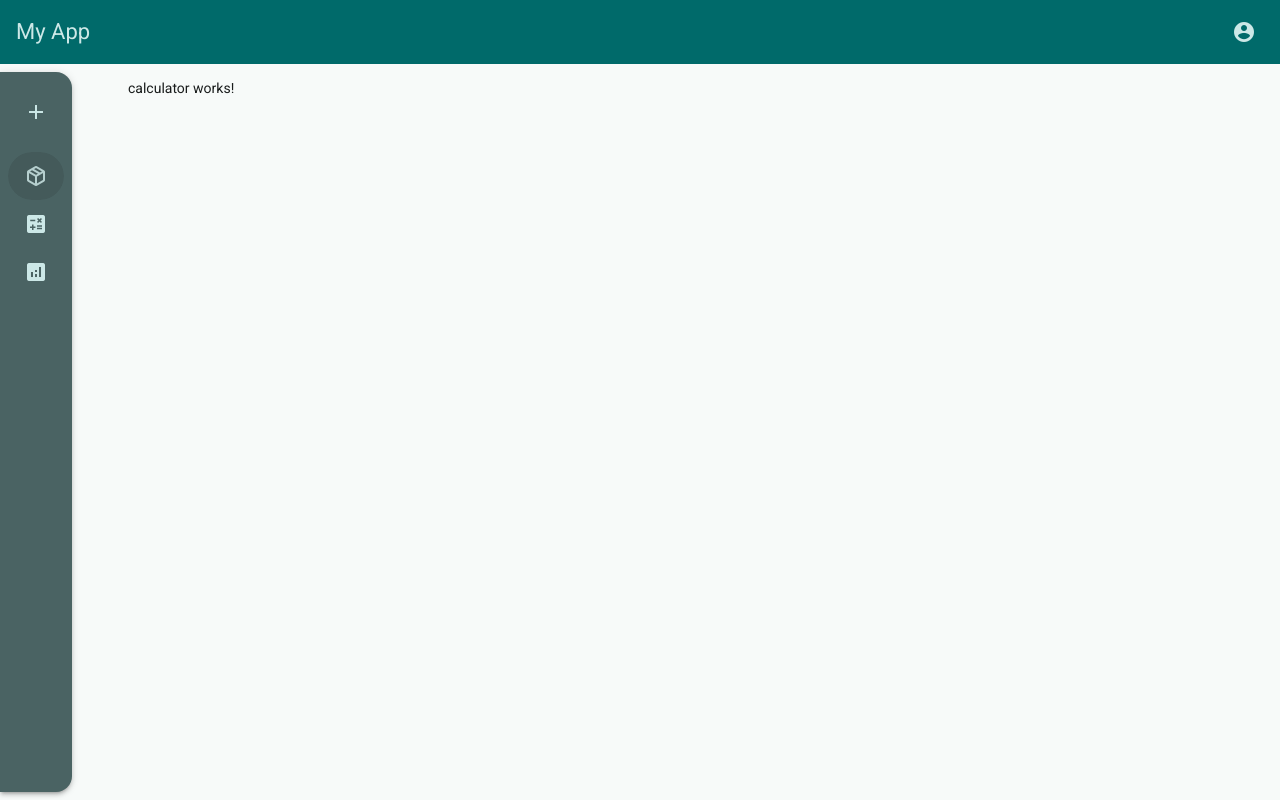
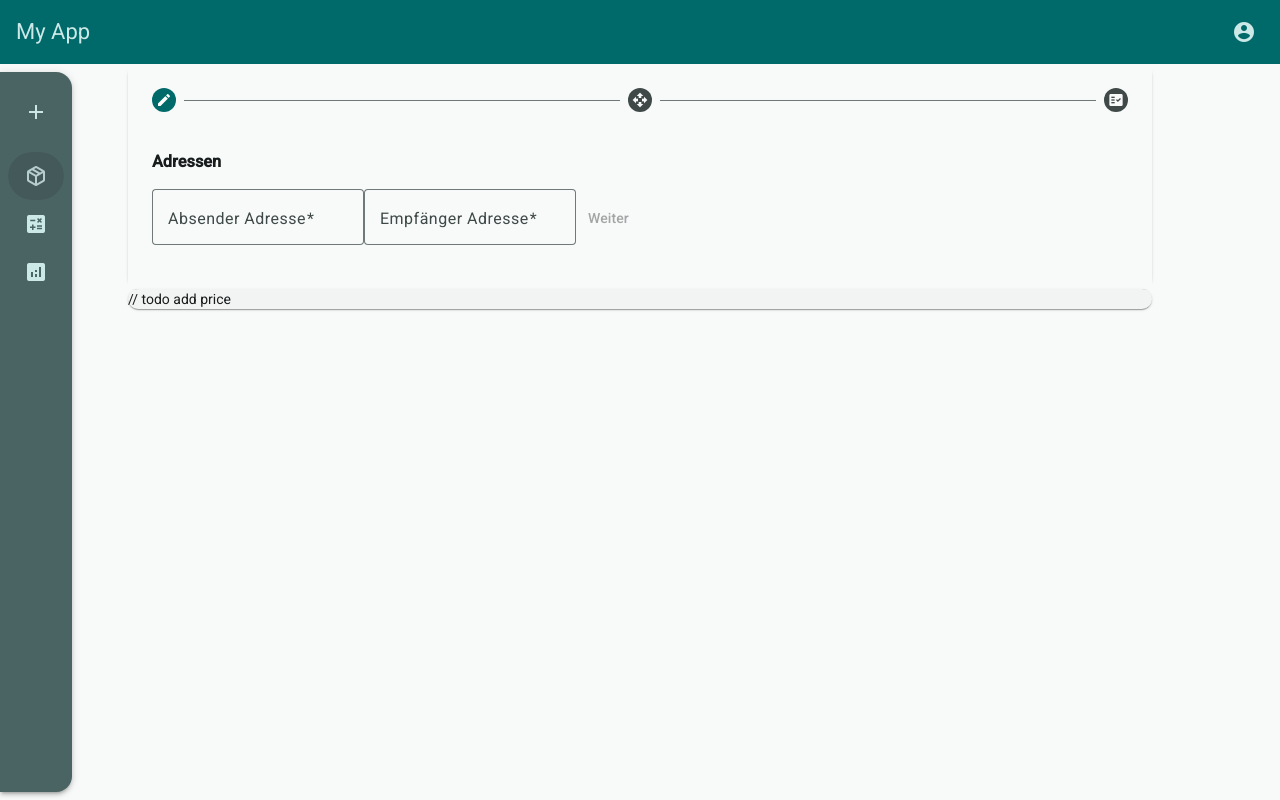
Before and after one commit to PatrickMisti/Delifhery, an Angular app: page /calc in a window 1280 px wide. Built offline with nearby package versions, Linux system fonts and the light colour scheme.

Commit message:
add stepper to calc

```diff
--- a/src/app/calculator/calculator.html
+++ b/src/app/calculator/calculator.html
@@ -1,3 +1,80 @@
 <div class="page">
-  <p>calculator works!</p>
+  <mat-card>
+    <mat-stepper orientation="horizontal">
+
+      <!-- STEP 1: Adressen -->
+      <mat-step [stepControl]="addressForm" [state]="'address'">
+        <form [formGroup]="addressForm">
+          <h3>Adressen</h3>
+
+          <mat-form-field appearance="outline">
+            <mat-label>Absender Adresse</mat-label>
+            <input matInput formControlName="senderAddress">
+          </mat-form-field>
+
+          <mat-form-field appearance="outline">
+            <mat-label>Empfänger Adresse</mat-label>
+            <input matInput formControlName="receiverAddress">
+          </mat-form-field>
+
+          <button mat-button matStepperNext [disabled]="addressForm.invalid">
+            Weiter
+          </button>
+        </form>
+      </mat-step>
+
+      <!-- STEP 2: Paketdaten -->
+      <mat-step [stepControl]="packageForm" [state]="'size'">
+        <form [formGroup]="packageForm">
+          <h3>Paketdaten</h3>
+
+          <mat-form-field>
+            <mat-label>Breite (cm)</mat-label>
+            <input matInput formControlName="width" type="number">
+          </mat-form-field>
+
+          <mat-form-field>
+            <mat-label>Länge (cm)</mat-label>
+            <input matInput formControlName="length" type="number">
+          </mat-form-field>
+
+          <button mat-button matStepperPrevious>Zurück</button>
+          <button mat-button matStepperNext [disabled]="packageForm.invalid">
+            Weiter
+          </button>
+        </form>
+      </mat-step>
+
+      <!-- STEP 3: Bestätigung -->
+      <mat-step [stepControl]="confirmForm" [state]="'check'">
+        <form [formGroup]="confirmForm">
+          <h3>Bestätigung</h3>
+
+          <mat-checkbox formControlName="accept">
+            Ich bestätige die Angaben
+          </mat-checkbox>
+
+          <button mat-button matStepperPrevious>Zurück</button>
+          <button mat-button [disabled]="confirmForm.invalid">
+            Fertig
+          </button>
+        </form>
+      </mat-step>
+
+      <!-- Icon overrides. -->
+      <ng-template [matStepperIcon]="'address'">
+        <mat-icon>add_home_work</mat-icon>
+      </ng-template>
+      <ng-template [matStepperIcon]="'size'">
+        <mat-icon>open_with</mat-icon>
+      </ng-template>
+      <ng-template [matStepperIcon]="'check'">
+        <mat-icon>fact_check</mat-icon>
+      </ng-template>
+    </mat-stepper>
+
+  </mat-card>
+  <mat-card>
+    // todo add price
+  </mat-card>
 </div>
--- a/src/app/calculator/calculator.ts
+++ b/src/app/calculator/calculator.ts
@@ -1,10 +1,46 @@
 import { Component } from '@angular/core';
+import {MATERIAL_BASICS, MATERIAL_FORM, MATERIAL_STEPPER} from '../../material-import';
+import {STEPPER_GLOBAL_OPTIONS} from '@angular/cdk/stepper';
+import {FormBuilder, FormGroup, ReactiveFormsModule, Validators} from '@angular/forms';
 
 @Component({
   selector: 'app-calculator',
-  imports: [],
+  standalone: true,
+  providers: [
+    {
+      provide: STEPPER_GLOBAL_OPTIONS,
+      useValue: { displayDefaultIndicatorType: false }
+    }
+  ],
+  imports: [
+    ...MATERIAL_STEPPER,
+    ...MATERIAL_BASICS,
+    ...MATERIAL_FORM,
+    ReactiveFormsModule
+  ],
   templateUrl: './calculator.html',
 })
 export class Calculator {
 
+  addressForm: FormGroup;
+  packageForm: FormGroup;
+  confirmForm: FormGroup;
+
+  constructor(private fb: FormBuilder) {
+    this.addressForm = this.fb.group({
+      senderAddress: ['', Validators.required],
+      receiverAddress: ['', Validators.required]
+    });
+
+    this.packageForm = this.fb.group({
+      width: ['', Validators.required],
+      height: ['', Validators.required],
+      length: ['', Validators.required],
+      weight: ['', Validators.required],
+    });
+
+    this.confirmForm = this.fb.group({
+      accept: [false, Validators.requiredTrue]
+    });
+  }
 }
--- a/src/material-import.ts
+++ b/src/material-import.ts
@@ -1,5 +1,5 @@
 import {MatIcon} from '@angular/material/icon';
-import {MatInput} from '@angular/material/input';
+import {MatFormField, MatInput, MatLabel} from '@angular/material/input';
 import {MatButton, MatFabButton, MatIconButton} from '@angular/material/button';
 import {MatToolbar} from '@angular/material/toolbar';
 import {
@@ -11,6 +11,9 @@ import {
 } from '@angular/material/sidenav';
 import {MatListItem, MatListItemIcon, MatNavList} from '@angular/material/list';
 import {MatMenu, MatMenuItem, MatMenuTrigger} from '@angular/material/menu';
+import {MatStep, MatStepper, MatStepperIcon, MatStepperNext, MatStepperPrevious} from '@angular/material/stepper';
+import {MatCard, MatCardContent, MatCardHeader} from '@angular/material/card';
+import {MatCheckbox} from '@angular/material/checkbox';
 
 export const MATERIAL_BASICS = [
   MatIcon,
@@ -41,3 +44,23 @@ export const MATERIAL_NAVBAR = [
   MatMenuItem
 
 ];
+
+export const MATERIAL_STEPPER = [
+  MatStepper,
+  MatStep,
+  MatStepperPrevious,
+  MatStepperNext,
+  MatStepperIcon
+];
+
+export const MATERIAL_FORM = [
+  MatCard,
+  MatCardContent,
+  MatCardHeader,
+
+  MatInput,
+  MatFormField,
+  MatLabel,
+
+  MatCheckbox
+];
```
